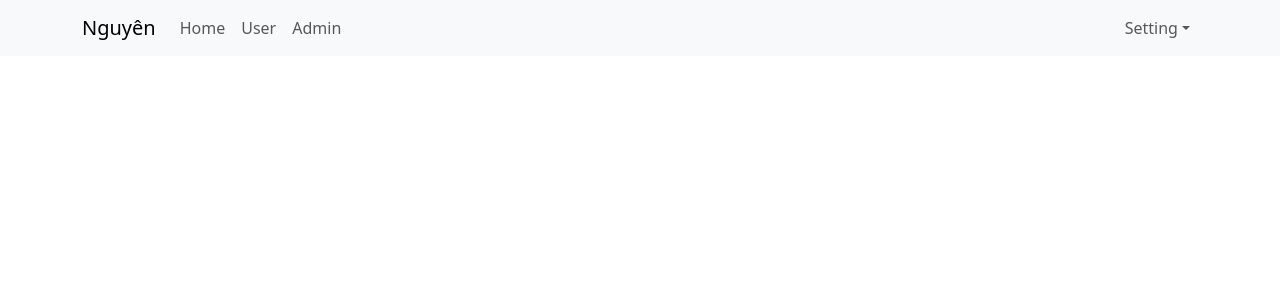
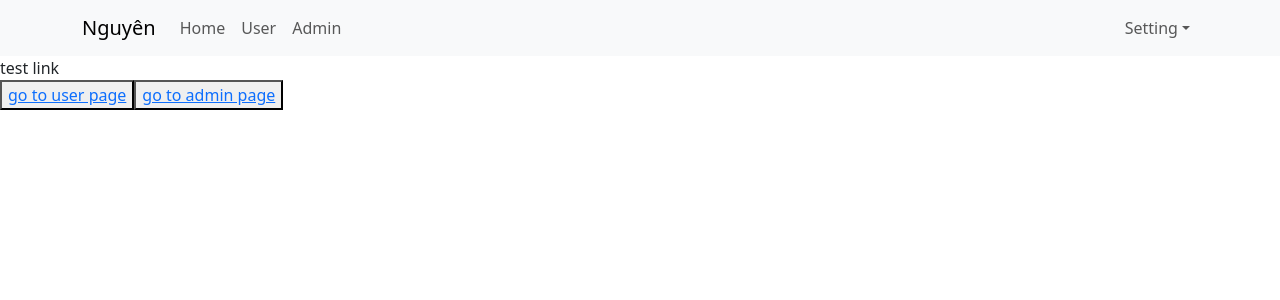
Before and after one commit to nguyen083/React, a React (Create React App) app: page / in a window 1280 px wide. Shown: the top 300 px of the page. Built offline with nearby package versions, Linux system fonts and the light colour scheme.

Commit message:
route link

```diff
--- a/src/App.js
+++ b/src/App.js
@@ -1,10 +1,22 @@
 import './App.scss';
 import Header from './components/Header/Header';
+import {Link} from "react-router-dom";
 
 const App = () => {
   return (
     <div className='app-container'>
       <Header/>
+      <div>test link
+        <div>
+          <button>
+          <Link to="/users">go to user page</Link>
+          </button>
+          <button>
+            <Link to="/admins">go to admin page</Link>
+            </button>
+
+        </div>
+      </div>
     </div>
   );
 }
--- /dev/null
+++ b/src/components/Admin/Admin.js
@@ -0,0 +1,6 @@
+const Admin = (props) => {
+    return (
+    <div>admin component</div>
+)
+}
+export default Admin;
--- a/src/components/Header/Header.js
+++ b/src/components/Header/Header.js
@@ -2,7 +2,7 @@
 import Nav from 'react-bootstrap/Nav';
 import Navbar from 'react-bootstrap/Navbar';
 import NavDropdown from 'react-bootstrap/NavDropdown';
-
+import {Link} from "react-router-dom";
 const Header =() => {
   return (
     <Navbar expand="lg" className="bg-body-tertiary">
@@ -11,9 +11,12 @@
         <Navbar.Toggle aria-controls="basic-navbar-nav" />
         <Navbar.Collapse id="basic-navbar-nav">
           <Nav className="me-auto">
-            <Nav.Link href="#home">Home</Nav.Link>
+          <Link to="/" className='nav-link'>Home</Link>
+          <Link to="/users" className='nav-link'>User</Link>
+          <Link to="/admins" className='nav-link'>Admin</Link>
+            {/* <Nav.Link href="#home">Home</Nav.Link>
             <Nav.Link href="#link">User</Nav.Link>
-            <Nav.Link href="#link">Admin</Nav.Link>
+            <Nav.Link href="#link">Admin</Nav.Link> */}
 
           </Nav>
           <Nav>
--- /dev/null
+++ b/src/components/User/User.js
@@ -0,0 +1,6 @@
+const User = (props) => {
+    return (
+    <div>user component</div>
+)
+}
+export default User;
--- a/src/index.js
+++ b/src/index.js
@@ -4,13 +4,21 @@
 import App from './App';
 import reportWebVitals from './reportWebVitals';
 import 'bootstrap/dist/css/bootstrap.min.css';
-
+import {BrowserRouter, Routes, Route} from "react-router-dom";
+import User from './components/User/User';
+import Admin from './components/Admin/Admin';
 
 
 const root = ReactDOM.createRoot(document.getElementById('root'));
 root.render(
   // <React.StrictMode>
-    <App />
+  <BrowserRouter>
+    <Routes>
+      <Route path="/" element={<App/>}/>
+      <Route path="/users" element={<User/>}/>
+      <Route path="/admins" element={<Admin/>}/>
+    </Routes>
+  </BrowserRouter>
   // </React.StrictMode>
 );
 
```
